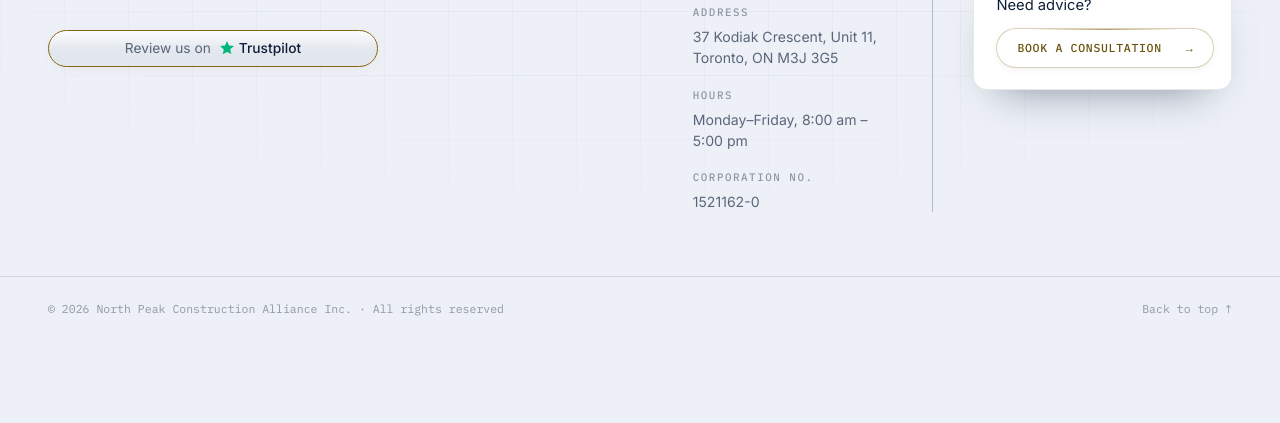
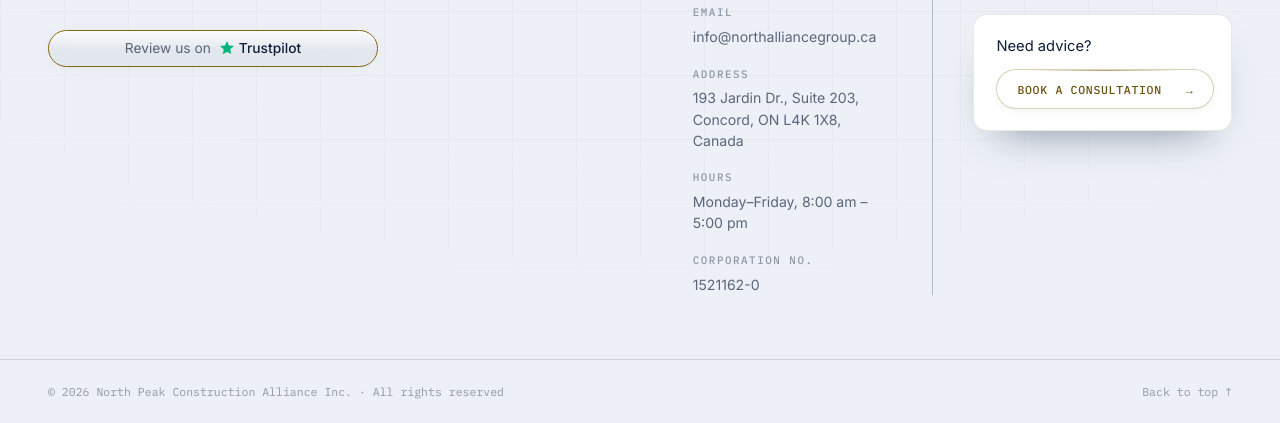
Before and after one commit to NORTHPEAKALLIANCEINC/North-Peak-Construction-Alliance-Inc, a plain HTML site: page contact/index.html in a window 1280 px wide. Shown: the part 1396-1819 px from the top of the page. Before the commit the page ends 1736 px from the top, so only its background shows below. Drawn offline with Linux system fonts and the light colour scheme.

Commit message:
Add files via upload

```diff
--- a/contact/index.html
+++ b/contact/index.html
@@ -304,7 +304,8 @@
       <ul class="site-footer__contact">
         <li><span class="meta-label">Phone</span><a href="tel:+16478950939" style="color:inherit; text-decoration:none;">647 895 0939</a></li>
         <li><span class="meta-label">Email</span><a href="mailto:admin@northalliancegroup.ca" style="color:inherit; text-decoration:none;">admin@northalliancegroup.ca</a></li>
-        <li><span class="meta-label">Address</span>37 Kodiak Crescent, Unit 11, Toronto, ON M3J 3G5</li>
+        <li><span class="meta-label">Email</span><a href="mailto:info@northalliancegroup.ca" style="color:inherit; text-decoration:none;">info@northalliancegroup.ca</a></li>
+        <li><span class="meta-label">Address</span>193 Jardin Dr., Suite 203, Concord, ON L4K 1X8, Canada</li>
         <li><span class="meta-label">Hours</span>Monday&ndash;Friday, 8:00 am &ndash; 5:00 pm</li>
         <li><span class="meta-label">Corporation No.</span>1521162-0</li>
       </ul>
```
